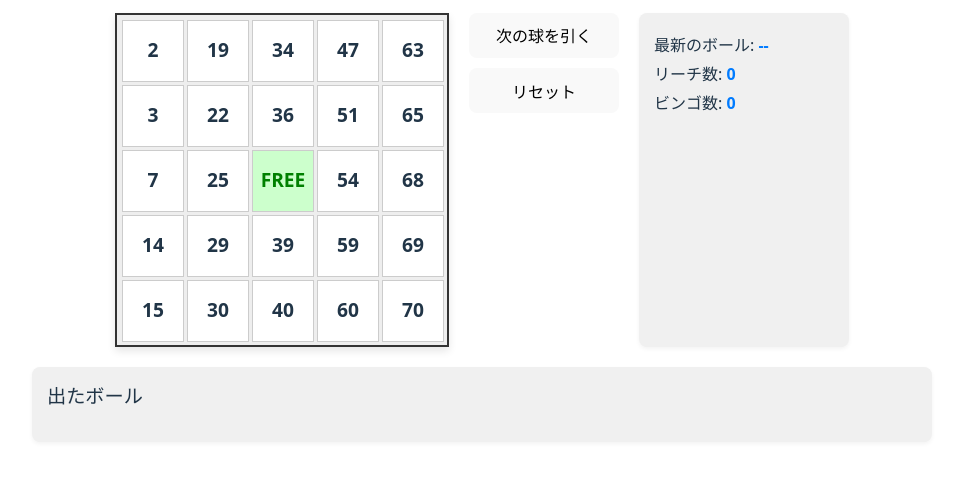
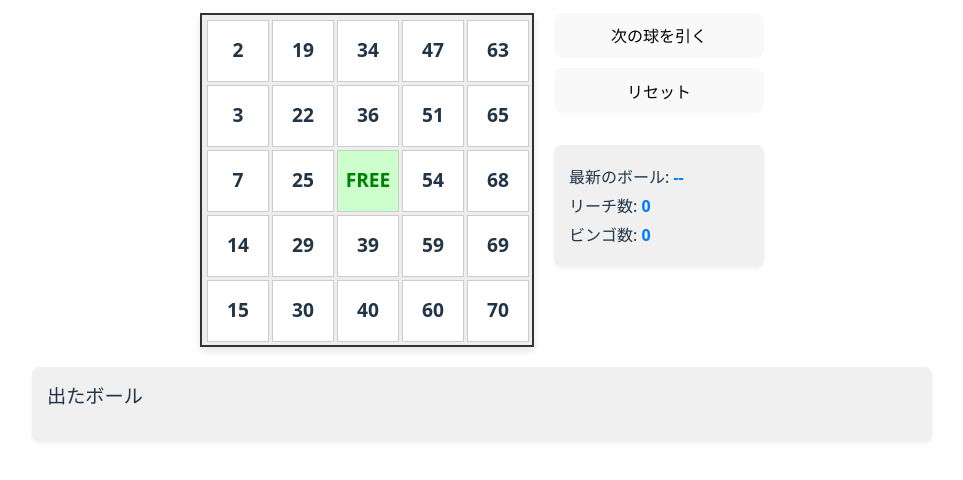
Before and after one commit to Magiri1115/bingo-game, a website built with Vite: page index.html in a window 1280 px wide. Shown: the part 98-578 px from the top of the page, without its empty margins (158-1121 px from the left). Built offline with nearby package versions, Linux system fonts and the light colour scheme.

Commit message:
side-panelでcontrols要素とstatus要素をレスポンシブに対応

```diff
--- a/index.html
+++ b/index.html
@@ -14,6 +14,7 @@
         <div class="bingo-card" id="bingo-card">
           <!-- ビンゴカードのセルはJavaScriptで生成 -->
         </div>
+        <div class="side-panel">
           <div class="controls">
             <button id="draw-ball-button">次の球を引く</button>
             <button id="reset-button">リセット</button>
@@ -22,6 +23,7 @@
             <p>最新のボール: <span id="last-drawn">--</span></p>
             <p>リーチ数: <span id="reach-count">0</span></p>
             <p>ビンゴ数: <span id="bingo-count">0</span></p>
+          </div>
         </div>
         <div class="drawn-balls">
           <h2>出たボール</h2>
--- a/src/style.css
+++ b/src/style.css
@@ -96,6 +96,12 @@ h1 {
   min-width: 150px;
 }
 
+.side-panel {
+  display: flex;
+  flex-direction: column;
+  gap: 2rem;
+}
+
 button {
   border-radius: 8px;
   border: 1px solid transparent;
```
Lines whose indentation alone changed are shown as unchanged.
